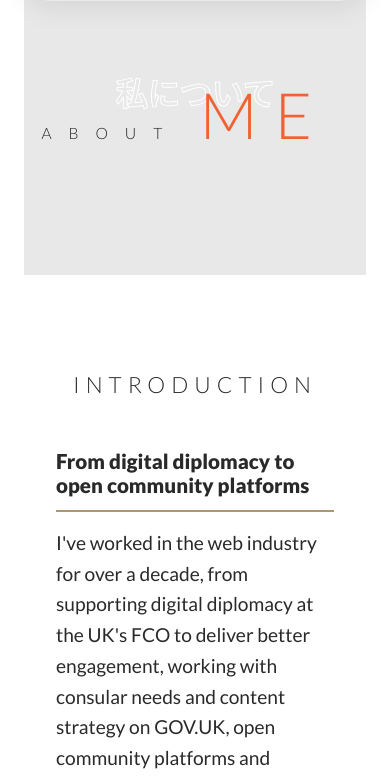
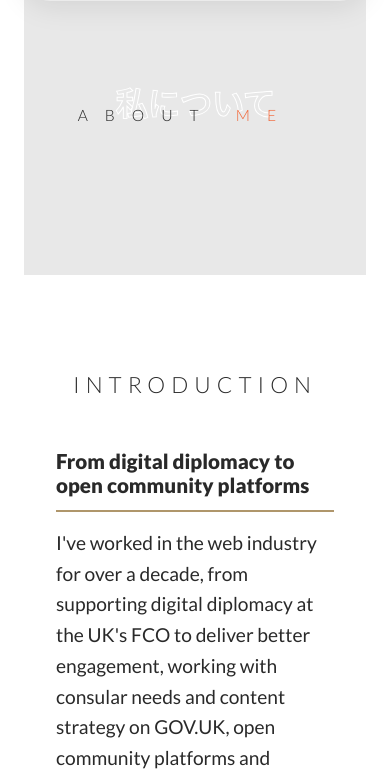
Before and after one commit to tomrsvr/multipage, a plain HTML site: page about.html in a window 390 px wide. Shown: the part 62-841 px from the top of the page. Drawn offline with nearby package versions, Linux system fonts and the light colour scheme; files that its build step writes are made by us from their sources.

Commit message:
About title fix mob

```diff
--- a/styles/_media.scss
+++ b/styles/_media.scss
@@ -47,9 +47,6 @@
     .main-title {
         h2 {
             font-size: 2rem;
-            span {
-                font-size: 2.5rem;
-            }
             .bg-text {
                 font-size: 2.5rem;
             }
@@ -103,9 +100,6 @@
             font-size: 4vw;
             letter-spacing: 17px;
             margin-left: 0;
-            span {
-                font-size: 4rem;
-            }
             .bg-text {
                 font-size: 5rem;
             }
--- a/styles/styles.scss
+++ b/styles/styles.scss
@@ -4,6 +4,10 @@
     box-sizing: border-box;
     list-style: none;
 }
+
+// Critical CSS (To Do)
+
+
 
 
 /* To Dp
```
